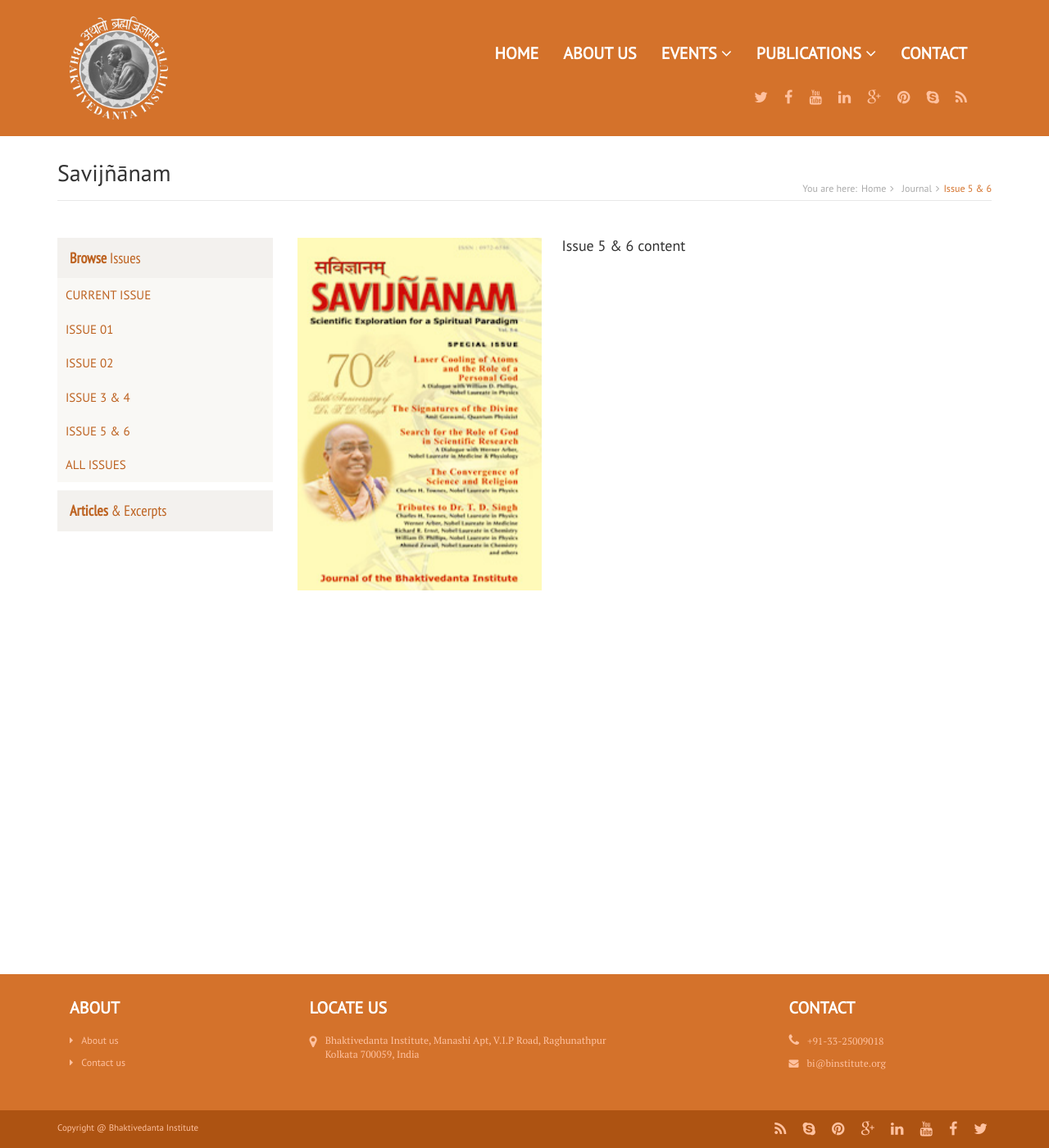
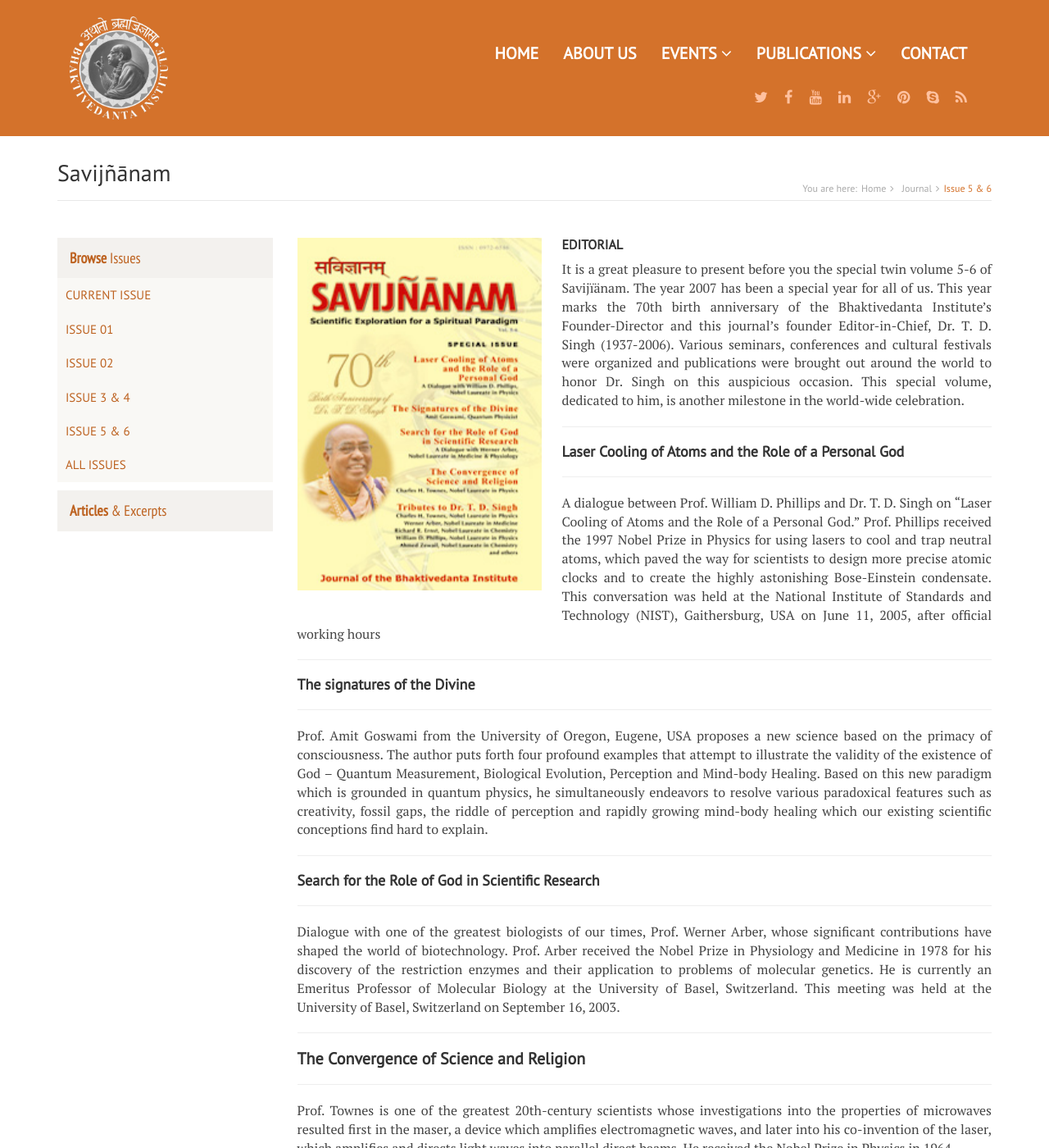
Before and after one commit to b-institute/b-institute.github.io, a Jekyll site: the page built from _journal/issue-05-06.md, in a window 1280 px wide and 1400 px high. Shown: the whole window at 82% size. Built offline with Jekyll 4.4.1, drawn with Linux system fonts in a browser that asks for light colours; nearby versions of some CDN libraries; library files that are not in the unit come from our copies; some of the changed text lies outside the part shown.

Commit message:
vol 5-6 cleanup

```diff
--- a/_journal/issue-05-06.md
+++ b/_journal/issue-05-06.md
@@ -3,9 +3,51 @@
 title: Issue 5 & 6
 link: issue-05-06
 navclass: journal-issue
-description:
-  - Some basic description (optional)
-  - Another Paragraph (optional)
+excerpts:
+  - link: lasercooling
+    title: Laser Cooling of Atoms and the Role of a Personal God
+  - link: signatures
+    title: The signatures of the Divine
+  - link: roleofgod
+    title: Search for the Role of God in Scientific Research
+  - link: convergence
+    title: The Convergence of Science and Religion
+
 ---
 
-#### Issue 5 & 6 content
+##### **EDITORIAL**
+
+It is a great pleasure to present before you the special twin volume 5-6 of Savijïänam. The year 2007 has been a special year for all of us. This year marks the 70th birth anniversary of the Bhaktivedanta Institute’s Founder-Director and this journal’s founder Editor-in-Chief, Dr. T. D. Singh (1937-2006). Various seminars,
+conferences and cultural festivals were organized and publications were brought out around the world to honor Dr. Singh on this auspicious occasion. This special volume, dedicated to him, is another milestone in the world-wide celebration.
+
+---
+
+#### **<span id="lasercooling">Laser Cooling of Atoms and the Role of a Personal God</span>**
+
+---
+
+A dialogue between Prof. William D. Phillips and Dr. T. D. Singh on “Laser Cooling of Atoms and the Role of a Personal God.” Prof. Phillips received the 1997 Nobel Prize in Physics for using lasers to cool and trap neutral atoms, which paved the way for scientists to design more precise atomic clocks and to create the highly astonishing Bose-Einstein condensate. This conversation was held at the National Institute of Standards and Technology (NIST), Gaithersburg, USA on June 11, 2005, after official working hours
+
+---
+
+#### **<span id="signatures">The signatures of the Divine</span>**
+
+---
+
+Prof. Amit Goswami from the University of Oregon, Eugene, USA proposes a new science based on the primacy of consciousness. The author puts forth four profound examples that attempt to illustrate the validity of the existence of God – Quantum Measurement, Biological Evolution, Perception and Mind-body Healing. Based on this new paradigm which is grounded in quantum physics, he simultaneously endeavors to resolve various paradoxical features such as creativity, fossil gaps, the riddle of perception and rapidly growing mind-body healing which our existing scientific conceptions find hard to explain.
+
+---
+
+#### **<span id="roleofgod">Search for the Role of God in Scientific Research</span>**
+
+---
+
+Dialogue with one of the greatest biologists of our times, Prof. Werner Arber, whose significant contributions have shaped the world of biotechnology. Prof. Arber received the Nobel Prize in Physiology and Medicine in 1978 for his discovery of the restriction enzymes and their application to problems of molecular genetics. He is currently an Emeritus Professor of Molecular Biology at the University of Basel, Switzerland. This meeting was held at the University of Basel, Switzerland on September 16, 2003.
+
+---
+
+### **<span id ="convergence">The Convergence of Science and Religion</span>**
+
+---
+
+Prof. Townes is one of the greatest 20th-century scientists whose investigations into the properties of microwaves resulted first in the maser, a device which amplifies electromagnetic waves, and later into his co-invention of the laser, which amplifies and directs light waves into parallel direct beams. He received the Nobel Prize in Physics in 1964.
```
